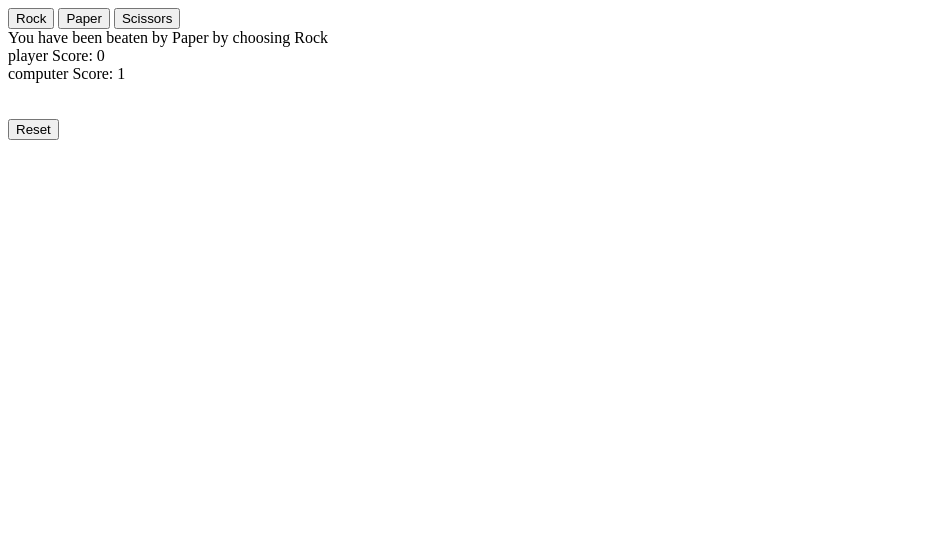
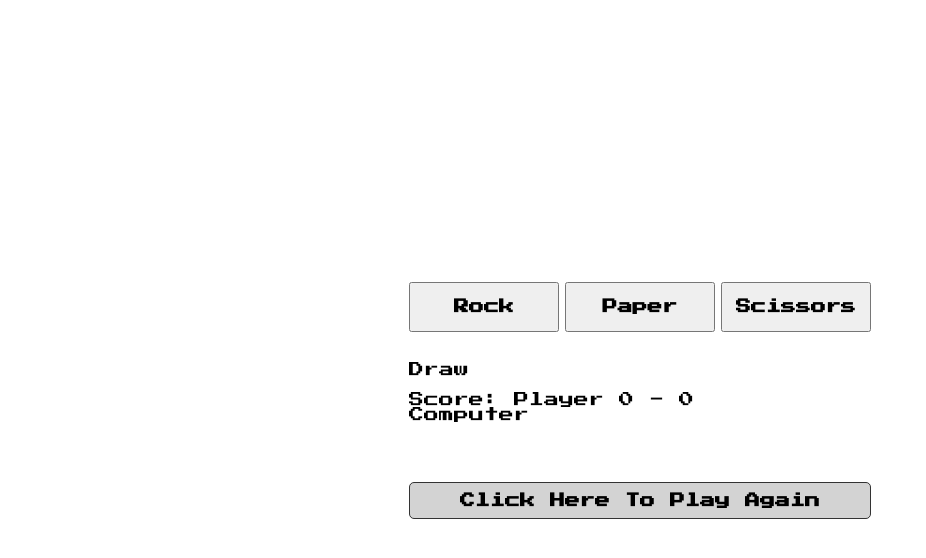
Before and after one commit to ImHavven/rock-paper-scissors, a plain HTML site: page index.html in a window 1280 px wide. Both pictures are taken after a click on the button "Rock". Shown: the whole page, without its empty margins (0-926 px from the left). Drawn offline with Linux system fonts and the light colour scheme.

Commit message:
Some Interface Changes...

```diff
--- a/index.html
+++ b/index.html
@@ -3,14 +3,20 @@
     <head>
         <meta charset="utf-8">
         <title>Rock-Paper-Scissors</title>
+        <script src="./r-p-s.js" defer></script>
+        <link rel="stylesheet" href="./styles.css">
     </head>
     <body>
-        <button class="btn" id="Rock">Rock<br></button>
-        <button class="btn" id="Paper">Paper<br></button>
-        <button class="btn" id="Scissors">Scissors<br></button>
-        <div id="result"></div>
-        <br><br><input type="button" onclick="window.location.reload();" value="Reset">
-
-        <script src="r-p-s.js"></script>
+        <div id="container">
+            <div id="play-btns">
+                <button class="play" id="rock">Rock</button>
+                <button class="play" id="paper">Paper</button>
+                <button class="play" id="scissors">Scissors</button>
+            </div>
+            <div id="result-reload-area">
+                <div id="result"></div>
+                <button href="#" id="refresh-btn" onclick="location.reload()" >Click Here To Play Again</button>
+            </div>
+        </div>
     </body>
 </html>
--- a/r-p-s.js
+++ b/r-p-s.js
@@ -1,76 +1,78 @@
-const btns = document.querySelectorAll('button');
+const btns = document.querySelectorAll('.play');
+
+// The Score Between The Player & Computer..
 let playerScore = 0;
 let computerScore = 0;
 
-function computerPlay() {
-    var ran = ['Rock','Paper','Scissors'],
-        ran1 = ran[Math.floor(Math.random() * ran.length)];
-    return ran1;
+// This Func Will Get Computer A Random Choices..
+function getComputerChoice(){
+    const choices = ["rock", "paper", "scissors"];
+    return choices[Math.floor(Math.random()*choices.length)]
 };
 
+// This Will Disable The Buttons..
 function disableBtn(){
-    btns.forEach(btn => {
+    btns.forEach((btn) => {
         btn.disabled = true;
-    });
+    })
+};
+
+function playRound(playerSelection, computerSelection){
+    computerSelection = getComputerChoice();
+    let selectionLowerCase = playerSelection.toLowerCase(); // This Will Make The playerSelection Case Insensitive..
+    let result = '';
+
+    //First if() Statement For The Choices
+    if( playerSelection == computerSelection){
+        result = `<br><br>Draw
+        <br><br> Score: Player ${playerScore} - ${computerScore} Computer`;
+    } else if(selectionLowerCase == 'rock' && computerSelection == 'scissors' ||
+    selectionLowerCase == 'paper' && computerSelection == 'rock' ||
+    selectionLowerCase == 'scissors' && computerSelection == 'paper'){
+        playerScore += 1;
+        result = `<br><br>Your Play(${playerSelection}) Beats Computer Play(${computerSelection})
+        <br><br> Score: Player ${playerScore} - ${computerScore} Computer`;
+    } else {
+        computerScore += 1;
+        result = `<br><br>Computer Play(${computerSelection}) Beats Your Play(${playerSelection})
+        <br><br> Score: Player ${playerScore} - ${computerScore} Computer`;
+    };
+
+    //Second if() Statement For The Finale Result
+    if(playerScore == 5 && computerScore == 5){
+        result = `<br><br>It\'s a Draw With Score ${playerScore} - ${computerScore}`
+        disableBtn();
+     } else if(playerScore == 5){
+        result = `<br><br>You Win The Match With Score ${playerScore} - ${computerScore}`;
+        disableBtn();
+    } else if(computerScore == 5){
+        result = `<br><br>Computer Wins The Match With Score ${computerScore} - ${playerScore}`;
+        disableBtn();
+    };
+    return document.getElementById('result').innerHTML = result; // Here Will Be Displayed The Result Of The Game
 };
 
 
-function gamePlay(playerSelection, computerSelection) {
-    let result = "";
-    if (playerSelection == 'Rock' && computerSelection == 'Scissors' ||
-    playerSelection == 'Scissors' && computerSelection === 'Paper'||
-    playerSelection == 'Paper' && computerSelection == 'Rock') {
-        playerScore += 1;
-        result = ('You beaten ' + computerSelection + ' by choosing ' + playerSelection
-                    + '<br>player Score: ' + playerScore + '<br>computer Score: ' + computerScore);
-        if(playerScore == 5) {
-            result += '<br><br>You Win The Game';
-            disableBtn();
-        };
-    } else if (playerSelection == computerSelection){
-        result = ('you both choose ' + playerSelection
-                + '<br>player Score: ' + playerScore + '<br>computer Score: ' + computerScore);
-    } else {
-        computerScore += 1;
-        result = ('You have been beaten by ' + computerSelection + ' by choosing ' + playerSelection
-                    + '<br>player Score: ' + playerScore + '<br>computer Score: ' + computerScore);
-        if(computerScore == 5){
-            result += '<br><br>The Computer Win the game ';
-            disableBtn();
-        };
-    };
-    return document.getElementById('result').innerHTML = result;
-};
-
-
-btns.forEach(button => {
-    button.addEventListener('click', () =>{
-        let playerChoice = button.getAttribute('id');
-        gamePlay(playerChoice, computerPlay());
+//This Will Call playRound() Whenever You Hit The Buttons In The HTML Page To Play The Game...
+btns.forEach((btn) => {
+    btn.addEventListener('click', () => {
+        let Computer = getComputerChoice();
+        let plyrChoice = btn.getAttribute('id');
+        return playRound(plyrChoice, Computer);
     });
 });
 
 
 
 
-//This was for the game to be played on the console
+//This Func Was Used Before To play The Game In The Console
 
-
-//function gamePlay(){
-//    if (playerScore == computerScore) {
-//        return "It's a Draw";
-//    } else if (computerScore > playerScore) {
-//        return "Computer Wins";
+//function game(){
+//    if(playerScore == computerScore){
+//        return div2.innerHTML = `It\'s a Draw With ${playerScore} - ${computerScore}`
+//    } else if (playerScore > computerScore){
+//        return div2.innerHTML = `You Win The Match With ${playerScore} - ${computerScore}`;
 //    } else {
-//        return "You Win the game player";
+//        return div2.innerHTML = `Computer Wins The Match With ${computerScore} - ${playerScore}`;
 //    };
-//};-
-
-
-//    for (let i = 0; i < 5; i++){
-//        let plays =  prompt("What's your play? (rock, paper, scissor)", "");
-//        let plays1 = plays.toLowerCase();
-//        let playerSelection = plays1;
-//        let computerSelection = computerPlay();
-//        console.log(gameChoices(playerSelection, computerSelection));
-//    };
+//};
--- /dev/null
+++ b/styles.css
@@ -0,0 +1,53 @@
+@import url('https://fonts.googleapis.com/css2?family=Press+Start+2P&display=swap');
+
+body {
+    display: flex;
+    justify-content: center;
+    align-items: center;
+    height: 100vh;
+    width: 100vw;
+    margin: 0;
+}
+
+#play-btns {
+    display: flex;
+    justify-content: center;
+    gap: 6px;
+}
+
+.play {
+    font-family: 'Press Start 2P', cursive;
+    font-size: 15px;
+    font-weight: 700;
+    height: 50px;
+    width: 150px;
+}
+
+#result {
+    font-size: 15px;
+    height: 150px;
+    width: 350px;
+    font-family: 'Press Start 2P', cursive;
+}
+
+
+#result-reload-area {
+    display: flex;
+    justify-content: center;
+    flex-direction: column;
+}
+
+
+
+/* Styles for the Refresh Button */
+
+#refresh-btn{
+    font-size: 15px;
+    font-weight: 700;
+    background-color: lightgray;
+    display: inline-block;
+    padding: 10px 15px;
+    border: 1px solid #333;
+    border-radius: 5px;
+    font-family: 'Press Start 2P', cursive;
+}
```
